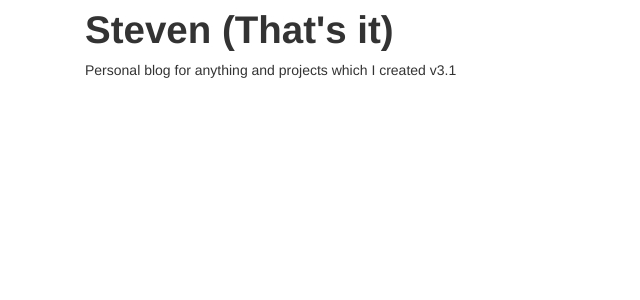
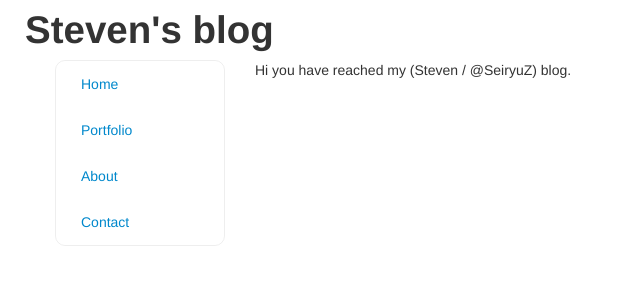
Before and after one commit to SeiryuZ/seiryuz.github.com, a Jekyll site: the page built from index.html, in a window 1280 px wide. Shown: the top 300 px of the page, without its empty margins (0-640 px from the left). Built offline with Jekyll 4.4.1, drawn with Linux system fonts in a browser that asks for light colours; the list of posts is cut into pages by our own code.

Commit message:
Added header and navigations

```diff
--- a/_layouts/default.html
+++ b/_layouts/default.html
@@ -28,19 +28,34 @@
 </head>
 
 <body>
+  <!-- HEADER -->
   <div class="container">
-  <!-- <div class="container showgrid"> -->
-<!--     {% include header.html %} -->
-
-    <div id="main" class="span-{% if page.no_sidebar %}24{% else %}17{% endif %}">
-      {{ content }}
+    <div class='row'>
+      <header>
+        <h1> Steven's blog </h1>
+      </header>
     </div>
 
-<!--     {% unless page.no_sidebar %}
-      {% include sidebar.html %}
-    {% endunless %} -->
+    <!-- Navigation list -->
+    <div class='row'>
+      <div class='span2'>
+        <nav role="navigation">
+          <ul class='nav nav-list side-nav'>
+            <li><a href="/">Home</a></li>
+            <li><a href="/portfolio/">Portfolio</a></li>
+            <li><a href="/about">About</a></li>
+            <li><a href="/contact">Contact</a></li>
+          </ul>
+        </nav>
+      </div>
 
-<!--     {% include footer.html %} -->
+      <!-- Main Content -->
+      <div id="main" class="span10">
+        {{ content }}
+      </div>
+    </div>
+
+
   </div>
   {% include all.js.html %}
 </body>
--- a/css/main.css
+++ b/css/main.css
@@ -0,0 +1,9 @@
+
+.side-nav{
+  border: solid 1px rgba(0,0,0,.065);
+  border-radius: 10px;
+}
+
+.side-nav li{
+  padding: 10px;
+}
--- a/index.html
+++ b/index.html
@@ -1,6 +1,5 @@
 ---
 layout: default
 ---
-<h1>Steven (That's it)</h1>
 
-<p>Personal blog for anything and projects which I created v3.1</p>
+<p>Hi you have reached my (Steven / @SeiryuZ) blog.</p>
```
Also changed, not shown: bootstrap/img/glyphicons-halflings-white.png (added), bootstrap/img/glyphicons-halflings.png (added), 1 other file.
